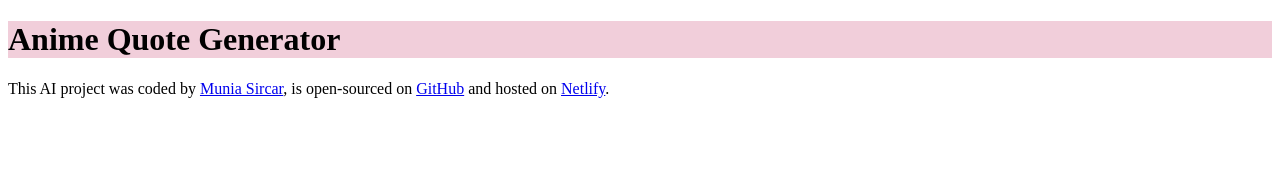
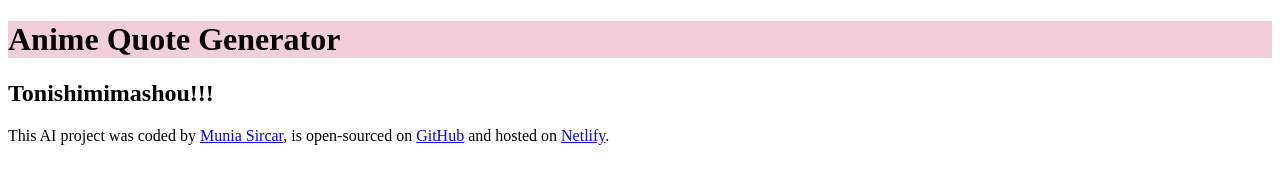
Before and after one commit to Munia-Sircar/ai-anime-quote-generator, a plain HTML site: page index.html in a window 1280 px wide. Drawn offline with Linux system fonts and the light colour scheme.

Commit message:
added h2

```diff
--- a/index.html
+++ b/index.html
@@ -8,6 +8,7 @@
   </head>
   <body>
     <h1>Anime Quote Generator</h1>
+    <h2>Tonishimimashou!!!</h2>
     <footer>
       This AI project was coded by
       <a href="https://github.com/Munia-Sircar" target="_blank">Munia Sircar</a
```
